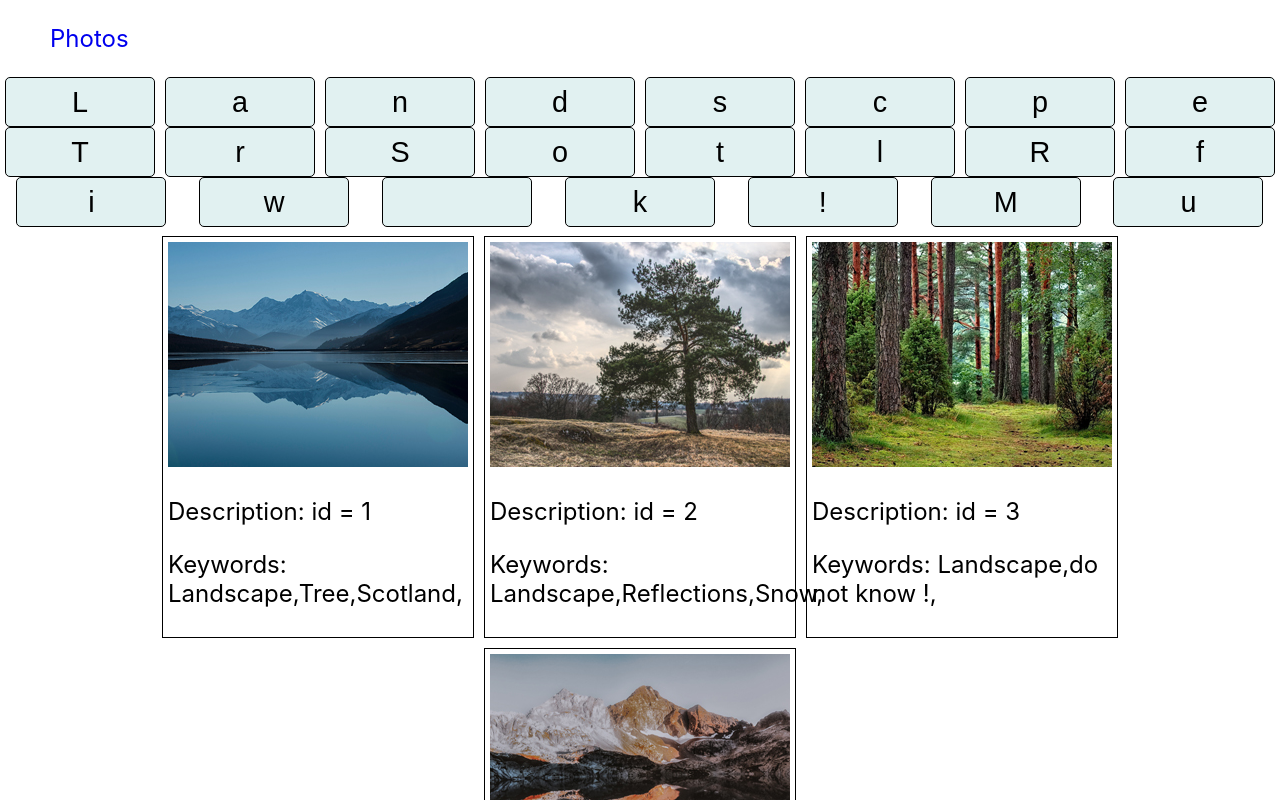
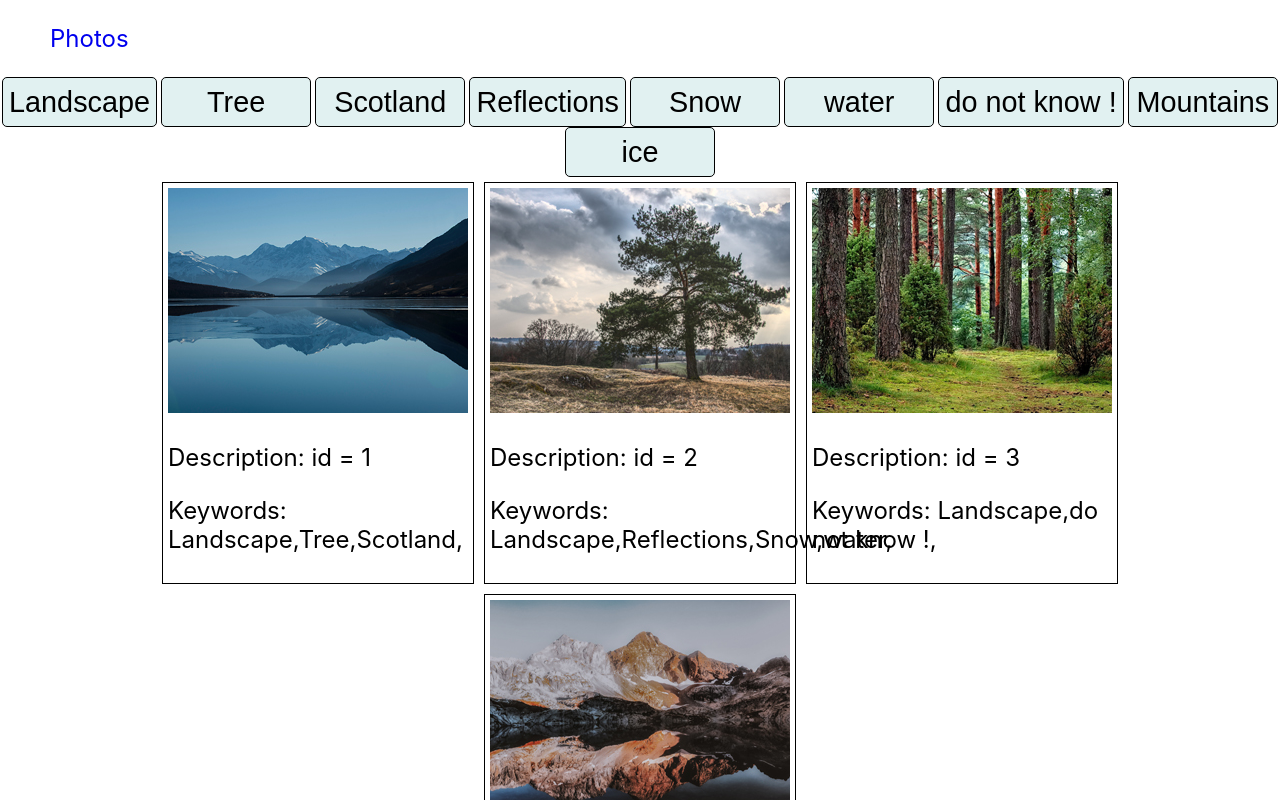
Before and after one commit to RoderickKing/photoApp, a React (Create React App) app: page / in a window 1280 px wide. Shown: the top 800 px of the page. Built offline with nearby package versions, Linux system fonts and the light colour scheme.

Commit message:
keywords buttons ok

```diff
--- a/src/components/Button.js
+++ b/src/components/Button.js
@@ -8,7 +8,9 @@ const Button = (props) => {
 
   return (
     <div>
+      <aside>
       <button className='button' onClick={ handleCategoryClick } value={ props.category }>{ props.category }</button>
+      </aside>
     </div>
   )
 }
--- a/src/containers/ButtonsContainer.js
+++ b/src/containers/ButtonsContainer.js
@@ -4,9 +4,11 @@ import ButtonsList from '../components/ButtonsList';
 
 const mapStateToProps = (state) => {
 let bigString = [];
+
 for (const photo of state.photos) {
-   for (let index = 0; index < photo.category.length; index++) {
-     bigString = bigString + photo.category[index]
+  var loop;
+  for (loop = 0; loop < photo.category.length; loop++) {
+     bigString.push(photo.category[loop]);
    }
   }
   const filteredCats = Array.from(new Set(bigString));
--- a/src/data/photos_data.js
+++ b/src/data/photos_data.js
@@ -8,7 +8,7 @@ const photosData = [
    {
     id: 2,
     url: 'images/landscape_1.jpg',
-    category: ['Landscape','Reflections','Snow'],
+    category: ['Landscape','Reflections','Snow','water'],
     description : 'id = 2'
   },
   {
```
